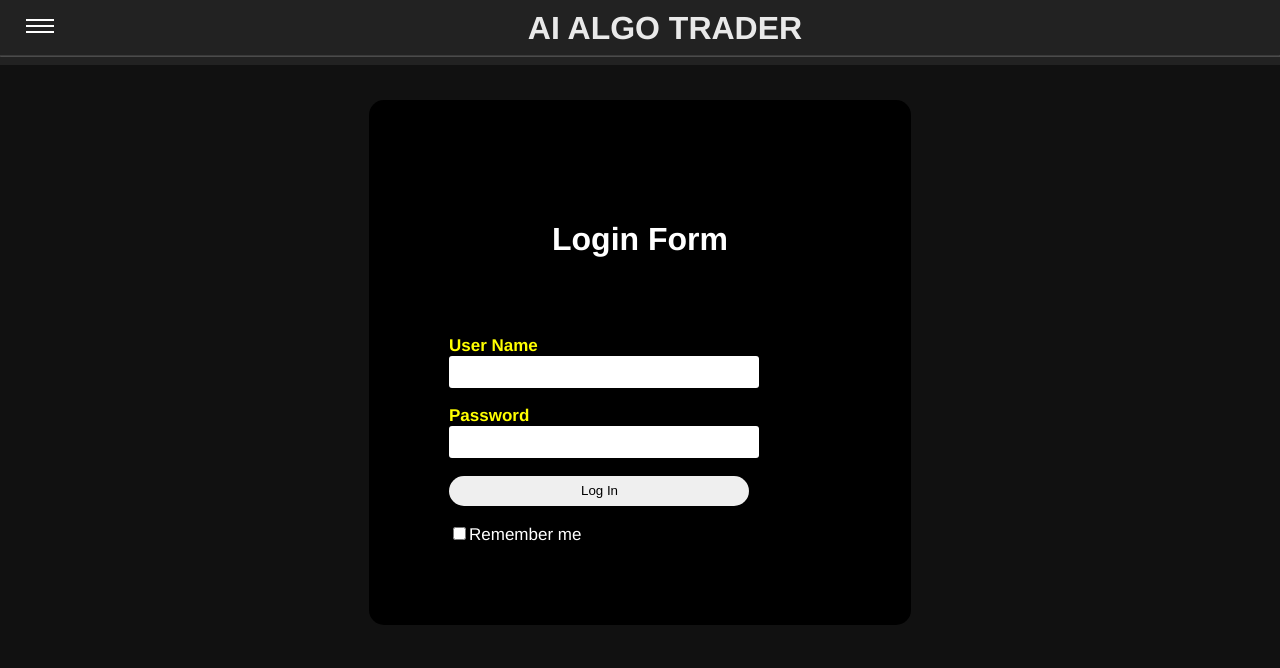
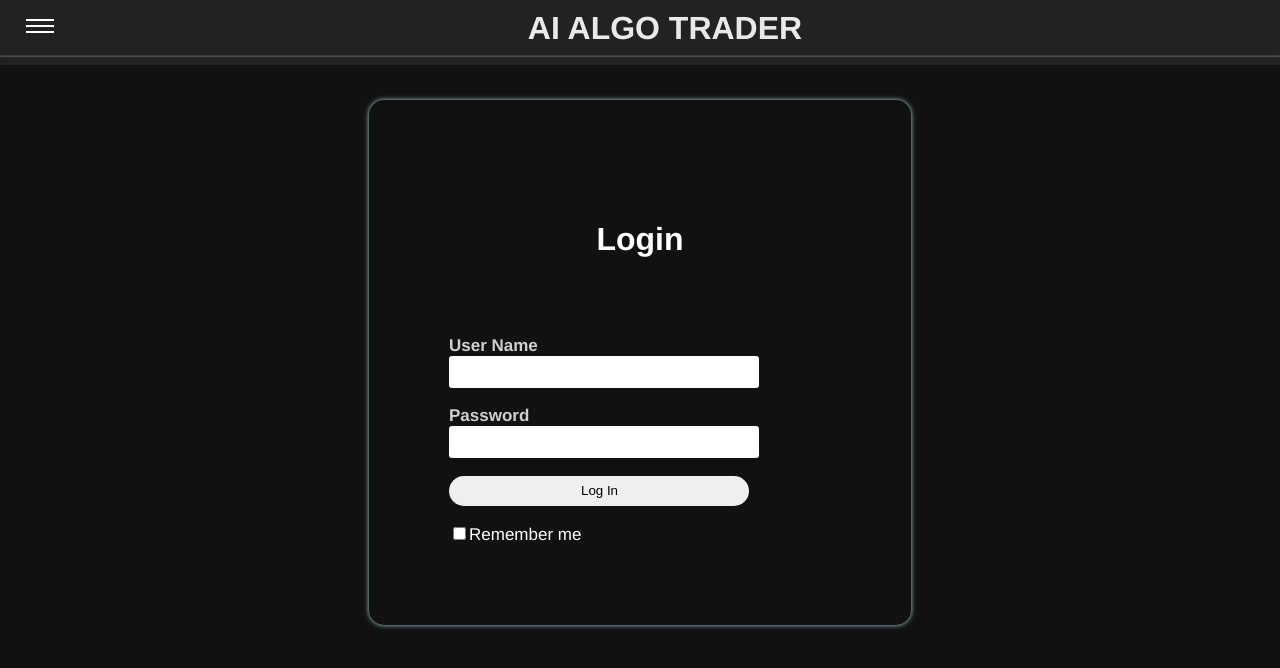
Before and after one commit to Varun487/AIAlgoTrading, a Vue app in the folder AITradingPlatform/UI/ai-trading-platform-ui/: page / in a window 1280 px wide. Shown: the top 668 px of the page. Built offline with nearby package versions, Linux system fonts and the light colour scheme.

Commit message:
merge commit

```diff
--- a/AITradingPlatform/UI/ai-trading-platform-ui/src/components/Login/LoginBase.vue
+++ b/AITradingPlatform/UI/ai-trading-platform-ui/src/components/Login/LoginBase.vue
@@ -1,90 +1,82 @@
 <template>
-
   <div class="login">
-    <h1>Login Form</h1>
-    <br><br>
+    <h1>Login</h1>
+    <br /><br />
     <form id="login" method="get" action="">
       <label><b>User Name</b></label>
-        <input type="text" name="Username" id="Username" >
-        <br><br>
+      <input type="text" name="Username" id="Username" />
+      <br /><br />
       <label><b>Password</b></label>
-        <input type="Password" name="Password" id="Password" >
-        <br><br>
-        <input type="button" name="log_button" id="log_button" value="Log In" @click="login">
-        <br><br>
-        <input type="checkbox" id="check"><span>Remember me</span>
+      <input type="Password" name="Password" id="Password" />
+      <br /><br />
+      <input
+        type="button"
+        name="log_button"
+        id="log_button"
+        value="Log In"
+        @click="login"
+      />
+      <br /><br />
+      <input type="checkbox" id="check" /><span>Remember me</span>
     </form>
   </div>
-
 </template>
 
 <script>
 export default {
   name: "LoginBase",
   methods: {
-      login() {
-
+    login() {},
   },
-    },
-  }
-
+};
 </script>
 
-
-
-
-
 <style scoped>
-.login{
+.login {
   width: 382px;
   overflow: hidden;
   margin: auto;
-        margin: 20 300 300 450px;
   padding: 80px;
-        background: #000000;
-        border-radius: 15px ;
+  background: #111111;
+  border-radius: 15px;
   top: 0px;
+  box-shadow: 0px 0px 5px lightblue;
+}
 
-}
-h1{
+h1 {
   text-align: center;
-    color: #ffffff;
   padding: 20px;
 }
-label{
-    color: yellow;
+
+label {
+  opacity: 0.8;
   font-size: 17px;
+  padding-bottom: 20px;
 }
-#Username{
+#Username {
   width: 300px;
   height: 30px;
   border: none;
   border-radius: 3px;
   padding-left: 8px;
 }
-#Password{
+#Password {
   width: 300px;
   height: 30px;
   border: none;
   border-radius: 3px;
   padding-left: 8px;
-
 }
-#log_button{
+#log_button {
   width: 300px;
   height: 30px;
   border: none;
   border-radius: 17px;
   padding-left: 7px;
   color: #000000;
-
-
 }
-span{
+span {
   color: white;
   font-size: 17px;
 }
-
-
-
 </style>
```
Lines whose indentation alone changed are shown as unchanged.
